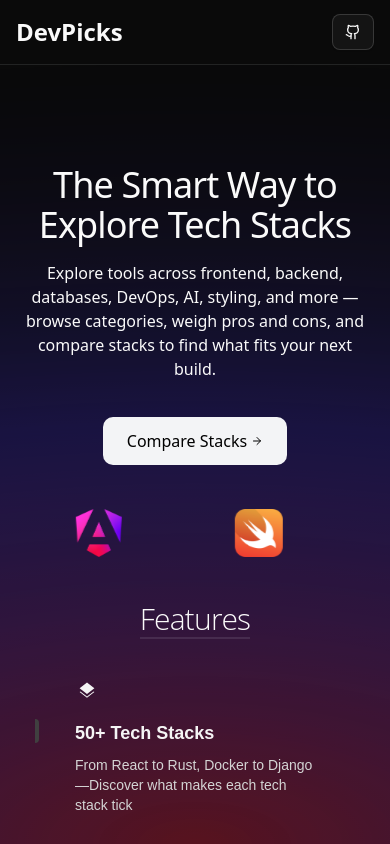
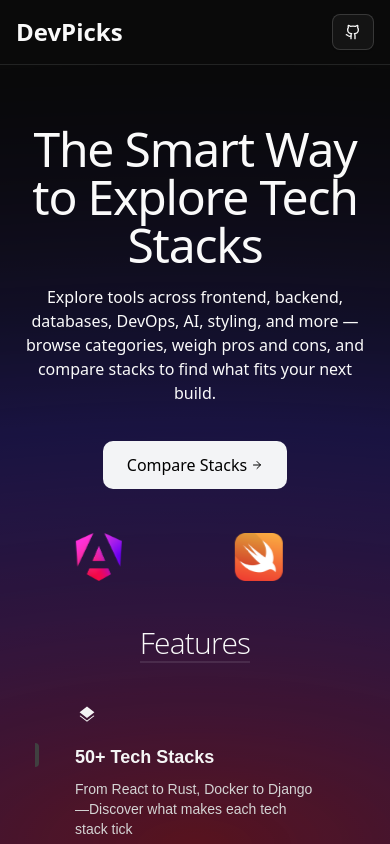
Before and after one commit to eeshm/devpick, a Next.js app: page / in a window 390 px wide. Shown: the top 844 px of the page. Built offline with nearby package versions, Linux system fonts and the light colour scheme; no server answers; the database is empty.

Commit message:
animations and scroll effect on Landing page

```diff
--- a/app/page.tsx
+++ b/app/page.tsx
@@ -34,11 +34,11 @@ export default function Home() {
           variants={staggerContainer}
           initial="hidden"
           animate="visible"
-          className="items-center mt-15 flex flex-col gap-y-4 pt-10 px-2"
+          className="items-center mt-5 flex flex-col gap-y-4 pt-10 px-2"
         >
           <motion.h1
             variants={fadeInUp}
-            className="text-4xl md:text-5xl tracking-tight font-medium text-center w-full"
+            className="text-5xl tracking-tight font-medium text-center w-full"
           >
             The Smart Way to Explore Tech Stacks
           </motion.h1>
```
